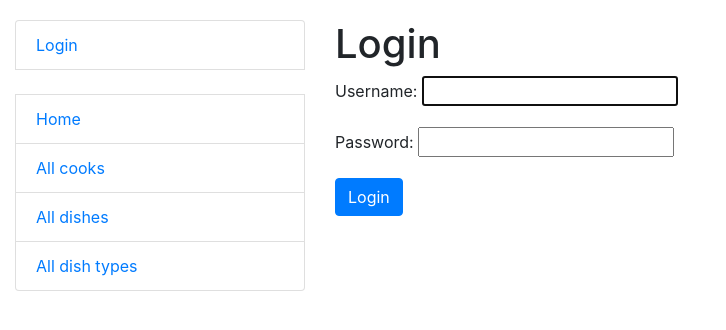
After one commit to V-Shkrobatskyi/Restaurant-Kitchen-Service, a Django app: page /accounts/login/ in a window 1280 px wide. The commit adds this page. Shown: the top 330 px of the page, without its empty margins (0-726 px from the left). Run offline with Django 5.2, Linux system fonts and the light colour scheme.

Commit message:
add login and loguot
add regisstration dir in templates with login and logged_out html files, add login_redirect_url to settings, add @login_required and LoginRequiredMixin in app views

```diff
--- a/restaurant_kitchen_service/settings.py
+++ b/restaurant_kitchen_service/settings.py
@@ -124,3 +124,5 @@ STATIC_URL = "static/"
 DEFAULT_AUTO_FIELD = "django.db.models.BigAutoField"
 
 AUTH_USER_MODEL = "kitchen.Cook"
+
+LOGIN_REDIRECT_URL = "/kitchen/"
--- a/templates/includes/sidebar.html
+++ b/templates/includes/sidebar.html
@@ -1,4 +1,19 @@
-<ul class="sidebar-nav">
+<ul class="sidebar-nav list-group">
+
+  {% if user.is_authenticated %}
+    <li class="list-group-item">User: <a href="{{ user.get_absolute_url }}">{{ user.get_username }}</a></li>
+    <li class="list-group-item">
+      <form method="post" action="{% url 'logout' %}">
+        {% csrf_token %}
+        <button type="submit">Logout</button>
+      </form>
+    </li>
+  {% else %}
+    <li class="list-group-item"><a href="{% url 'login'%}?next={{request.path}}">Login</a></li>
+  {% endif %}
+
+  <br>
+
   <li class="list-group-item">
     <a href="{% url 'kitchen:index' %}" class="href">Home</a>
   </li>
--- /dev/null
+++ b/templates/registration/logged_out.html
@@ -0,0 +1,6 @@
+{% extends "base.html" %}
+
+{% block content %}
+    <p>Logged out</p>
+    <a href="{% url 'login' %}">Click here to log in again</a>
+{% endblock %}
--- /dev/null
+++ b/templates/registration/login.html
@@ -0,0 +1,23 @@
+{% extends "base.html" %}
+
+{% block content %}
+
+{% if form.errors %}
+  <p>Your username and password didn't match. Please try again.</p>
+{% endif %}
+
+<h1>Login</h1>
+
+{% if next %}
+  <p>Please login to see this page.</p>
+{% endif %}
+
+<form method="post" action="{% url 'login' %}">
+  {% csrf_token %}
+  {{ form.as_p }}
+
+  <input type="submit" value="Login" class="btn btn-primary" />
+  <input type="hidden" name="next" value="{{ next }}" />
+</form>
+
+{% endblock %}
```
Also changed, not shown: kitchen/views.py (+8 -5 lines).
